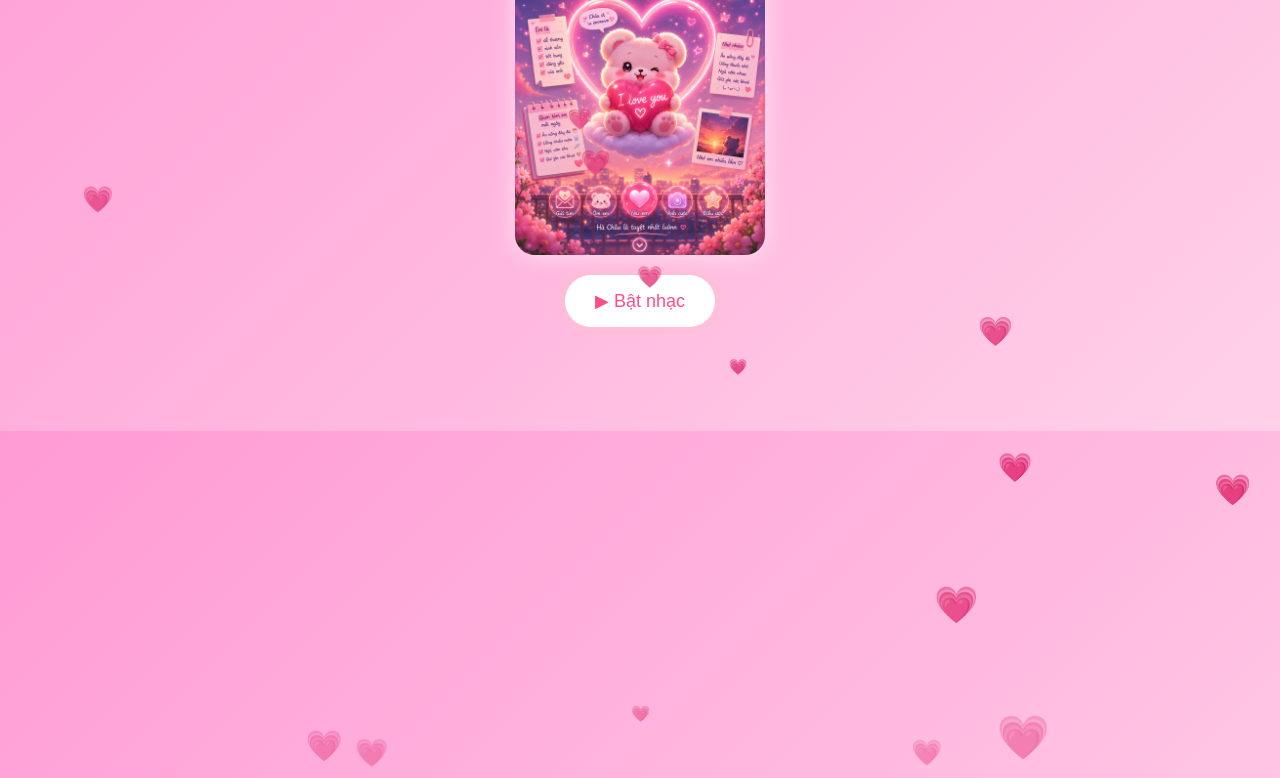
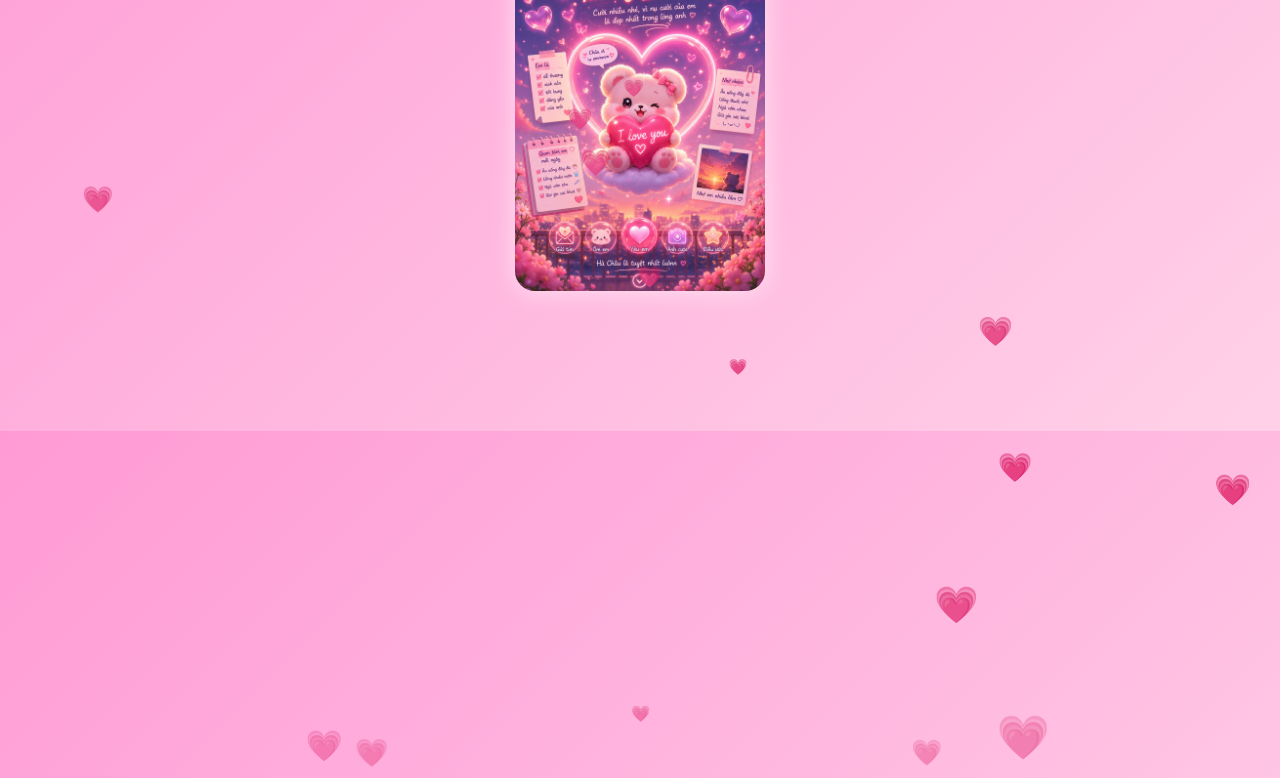
Before and after one commit to hau1108/hachau, a plain HTML site: page index.html in a window 1280 px wide. Shown: the part 369-1147 px from the top of the page. Drawn offline with Linux system fonts and the light colour scheme.

Commit message:
Update index.html

```diff
--- a/index.html
+++ b/index.html
@@ -14,7 +14,7 @@ justify-content:center;
 align-items:center;
 flex-direction:column;
 background:linear-gradient(135deg,#ff9ad5,#ffd1e8);
-font-family:Arial;
+font-family:Arial,sans-serif;
 overflow:hidden;
 text-align:center;
 }
@@ -38,22 +38,11 @@ box-shadow:0 0 25px rgba(255,255,255,0.6);
 margin-top:20px;
 }
 
-button{
-margin-top:20px;
-padding:15px 30px;
-border:none;
-border-radius:30px;
-font-size:18px;
-cursor:pointer;
-background:white;
-color:#ff4d88;
-box-shadow:0 0 15px pink;
-}
-
 .heart{
 position:absolute;
 color:#ff2d75;
 animation:fly linear infinite;
+pointer-events:none;
 }
 
 @keyframes fly{
@@ -68,22 +57,15 @@ animation:fly linear infinite;
 
 <h1>💖 Hà Châu xinh gái 💖</h1>
 
-<!-- Ảnh -->
-<img src="image.jpg" alt="ảnh"
-onerror="this.style.display='none'; alert('Không tìm thấy image.jpg! Kiểm tra lại file')">
+<img src="image.jpg" alt="Ảnh">
 
-<!-- Nút nhạc -->
-<button onclick="document.getElementById('music').play()">
-▶ Bật nhạc
-</button>
-
-<audio id="music" loop>
-<source src="music.mp3" type="audio/mpeg">
-Trình duyệt không hỗ trợ audio
-</audio>
+<!-- Video chỉ dùng để phát âm thanh -->
+<video id="music" autoplay loop playsinline style="display:none;">
+    <source src="video.mp4" type="video/mp4">
+</video>
 
 <script>
-// tim bay
+// Tim bay
 for(let i=0;i<80;i++){
     let heart=document.createElement("div");
     heart.className="heart";
@@ -93,6 +75,17 @@ heart.style.animationDuration=(3+Math.random()*5)+"s";
     heart.style.fontSize=(15+Math.random()*30)+"px";
     document.body.appendChild(heart);
 }
+
+// Tự phát nhạc
+const music=document.getElementById("music");
+
+window.onload=()=>{
+    music.play().catch(()=>{
+        document.body.addEventListener("click",()=>{
+            music.play();
+        },{once:true});
+    });
+};
 </script>
 
 </body>
```
Lines whose indentation alone changed are shown as unchanged.
